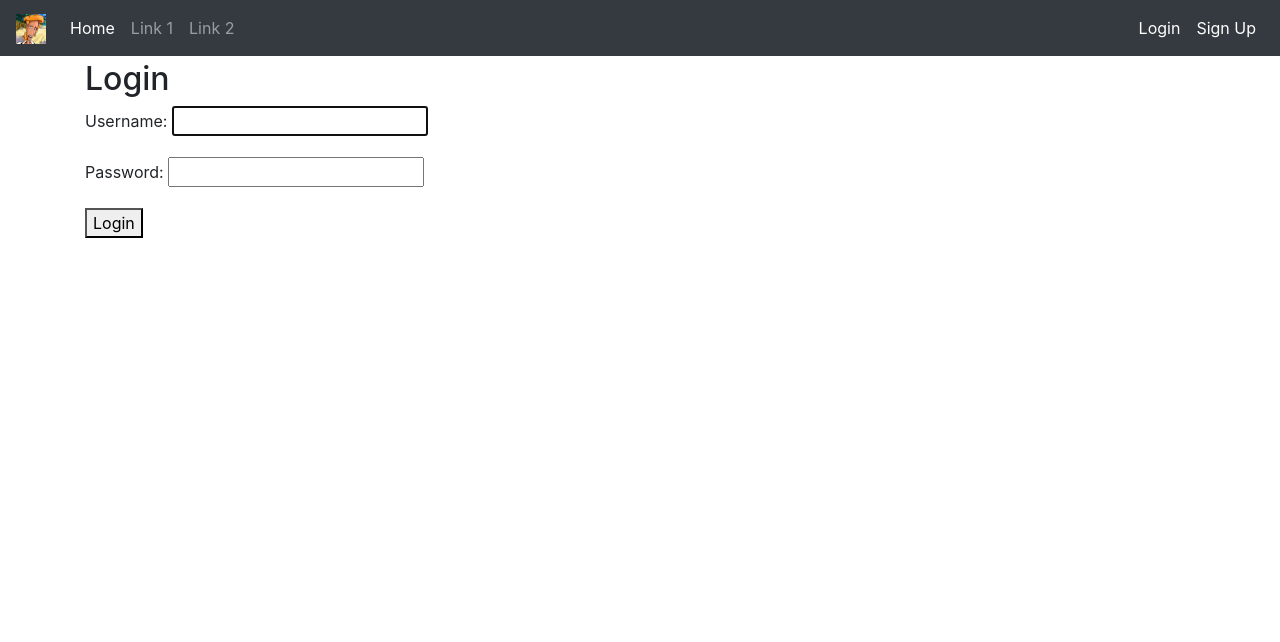
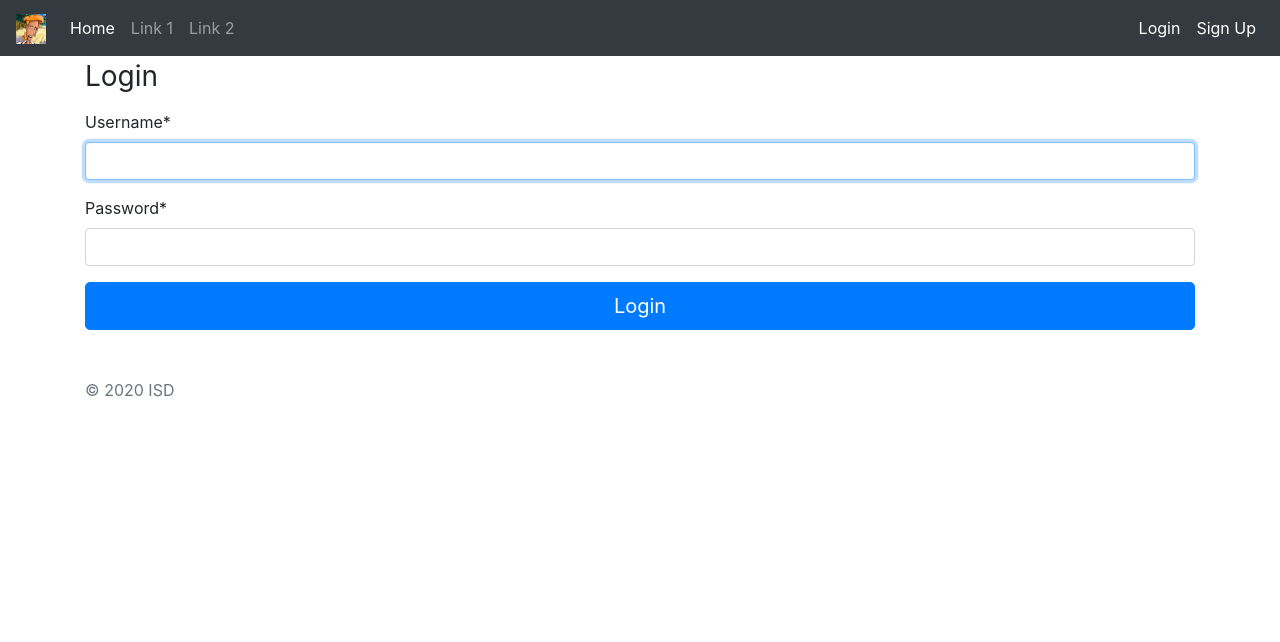
Before and after one commit to ISD-Livescore/livescore-app, a Django app: page /accounts/login/ in a window 1280 px wide. Shown: the top 642 px of the page. Run offline with Django 3.2, Linux system fonts and the light colour scheme; some libraries are stand-ins or nearby versions.

Commit message:
add crispy framework to requirements txt - to boost up style from sign up and login form

```diff
--- a/livescore_app/livescore_app/models.py
+++ b/livescore_app/livescore_app/models.py
@@ -7,7 +7,7 @@ from django.contrib.auth.models import User
 
 def get_absolute_url(self):
           return reverse("player",kwargs={"player_id" : self.id})
-User.add_to_class("get_absolute_url",get_absolute_url)
+User.add_to_class("get_absolute_url",get_absolute_url)  #add getabsolute url function to django user
 
 # class Player(models.Model):
 #     # every nickname must be unique for user identification
--- a/livescore_app/livescore_app/settings.py
+++ b/livescore_app/livescore_app/settings.py
@@ -37,12 +37,16 @@ INSTALLED_APPS = [
     'django.contrib.sessions',
     'django.contrib.messages',
     'django.contrib.staticfiles',
+    'crispy_forms',
 
     # our apps
     'views',
     'livescore_app',
      'accounts.apps.AccountsConfig',
 ]
+
+#Crispy template pack
+CRISPY_TEMPLATE_PACK = 'bootstrap4'
 
 MIDDLEWARE = [
     'django.middleware.security.SecurityMiddleware',
--- a/livescore_app/templates/registration/login.html
+++ b/livescore_app/templates/registration/login.html
@@ -1,11 +1,30 @@
 {% extends 'base.html' %}
+
+<!-- load crispy form tags -->
+{% load crispy_forms_tags %}
 {% block content %}
-<h2>Login</h2>
-<form method="post">
+<h3 class="h3 mb-3 font-weight-normal">Login</h3>
+<form class="form-signin" method="post">
     <!-- for security, to prevent CSRF attack -->
     {% csrf_token %}
-    <!-- Content of the form will be displayed in paragraphs-->
-    {{ form.as_p }}
-    <button type="submit">Login</button>
+
+
+    {{ form|crispy }}
+
+   <!-- {% for field in form.visible_fields %}
+  label {{ field.label }}
+     tag{{ field.label_tag }}
+      feld {{ field }}
+       {{ field.field.widget.input}}
+       {{ field.html_name }}
+       {{ field.help_text }}
+       {{ field.field }}
+       {{ field.field.widget.input_type}}
+ {% endfor %} -->
+    <button class="btn btn-lg btn-primary btn-block" type="submit">Login</button>
+
+
+    <p class="mt-5 mb-3 text-muted">© 2020 ISD</p>
 </form>
+
 {% endblock content %}
--- a/livescore_app/templates/tournament_detail.html
+++ b/livescore_app/templates/tournament_detail.html
@@ -41,7 +41,7 @@
                 <button type="button" class="close" data-dismiss="alert">&times;</button>
                 <strong>Added to the tournament.</strong>
             </div>
-        {% elif registration == "Removed "%}
+        {% elif registration == "Removed" %}
         <div class="alert alert-info alert-dismissible fade show">
             <button type="button" class="close" data-dismiss="alert">&times;</button>
             <strong>You successfully unregistered from the tournament</strong>
--- a/requirements.txt
+++ b/requirements.txt
@@ -1,4 +1,5 @@
 asgiref==3.2.7
 Django==3.0.5
+django-crispy-forms==1.9.1
 pytz==2019.3
 sqlparse==0.3.1
```
Also changed, not shown: livescore_app/templates/signup.html (+5 -2 lines).
